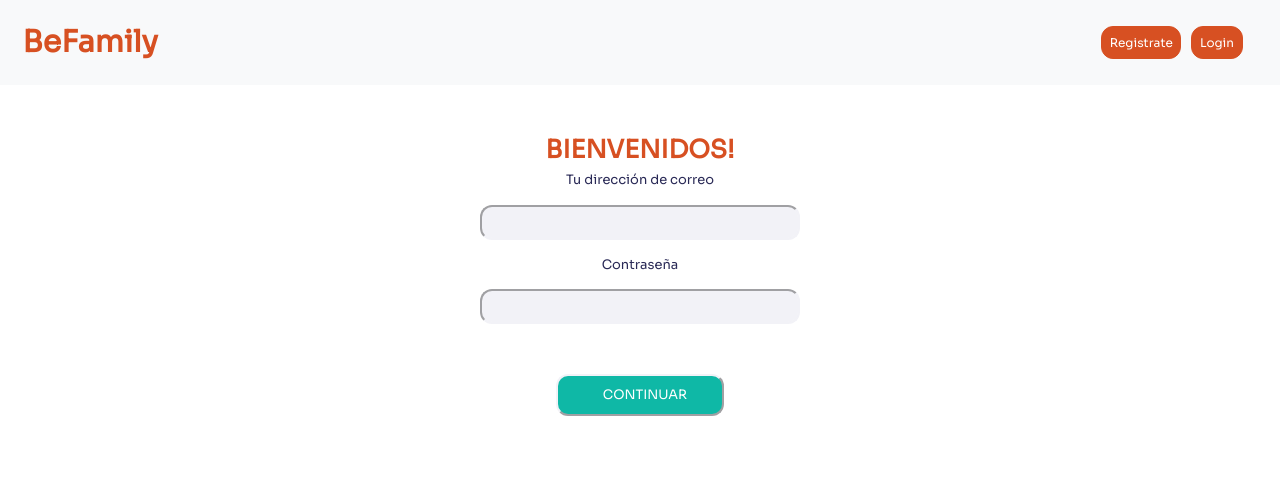
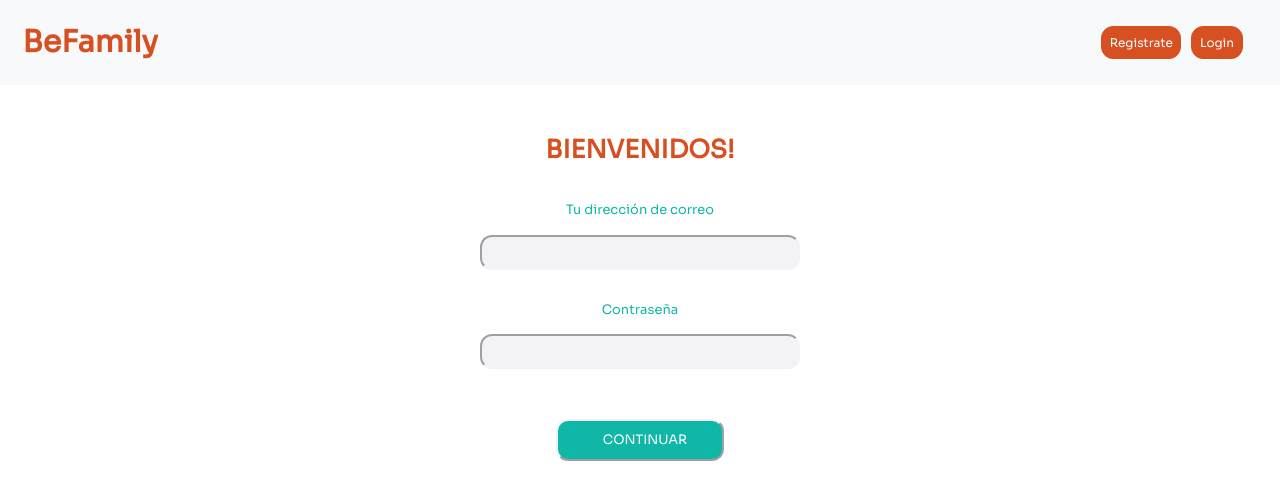
Before and after one commit to SusanaChen03/Front_React_BeFamily, a React (Create React App) app: page /login in a window 1280 px wide. Shown: the top 500 px of the page. Built offline with nearby package versions, Linux system fonts and the light colour scheme; a web font is replaced by a local one.

Commit message:
CSS Login

```diff
--- a/src/containers/Login/Login.css
+++ b/src/containers/Login/Login.css
@@ -15,6 +15,9 @@ h1{
     text-align: center;
     color: #292956;
     font-size: 13px;
+    margin-top: 30px;
+    margin-bottom: 10px;
+    color:#0FB8A6;
 }
 
 .sendButton{
```
